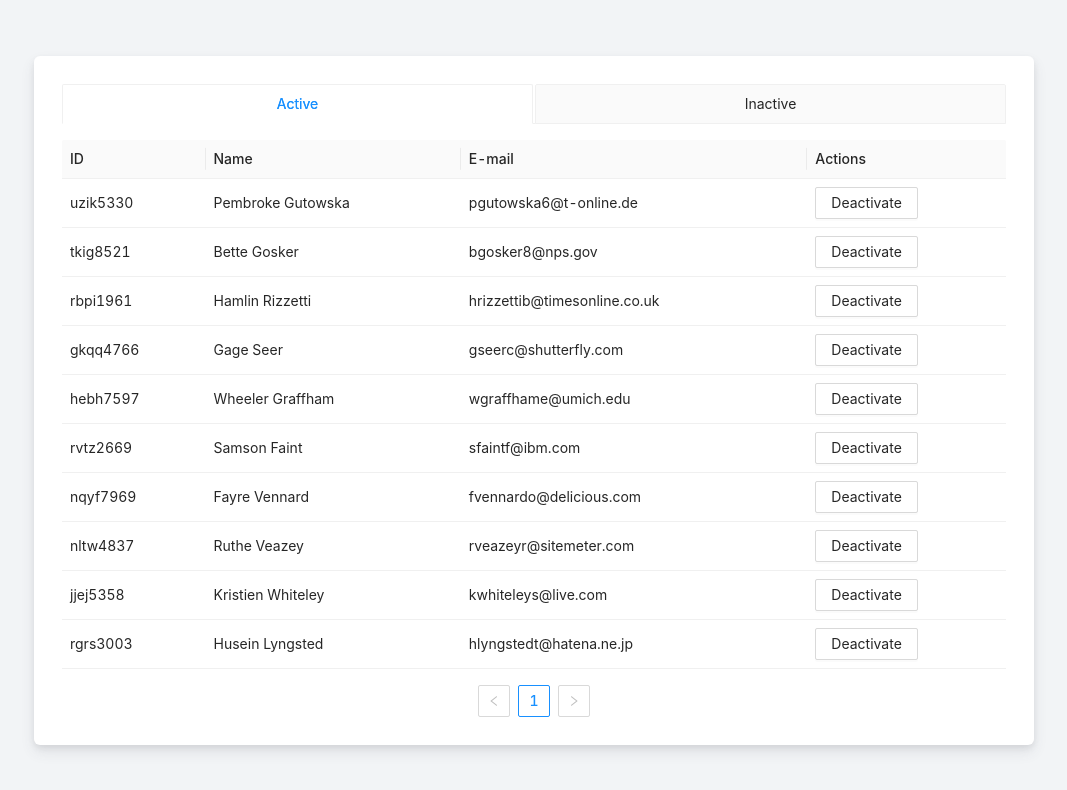
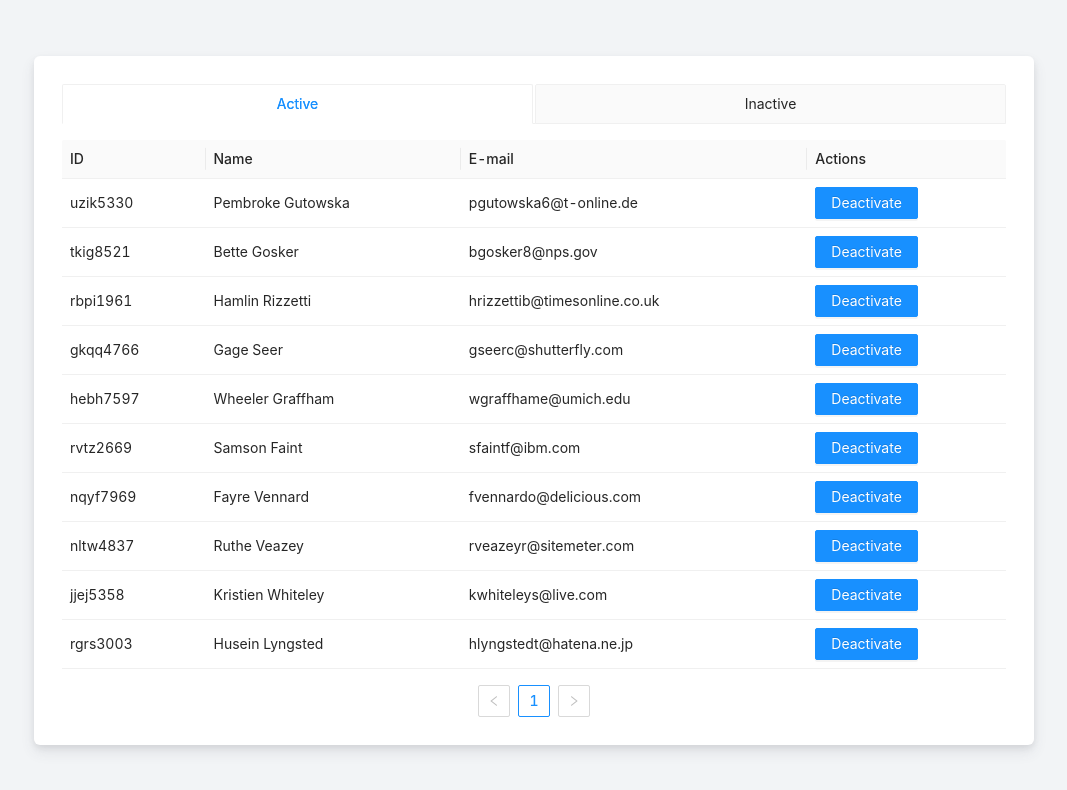
Before and after one commit to woriwori/react-storybook-toy-project, a Next.js app in the folder client/: page /users in a window 1280 px wide. Shown: the top 790 px of the page, without its empty margins (106-1173 px from the left). Built offline with nearby package versions, Linux system fonts and the light colour scheme.

Commit message:
change react component style

```diff
--- a/client/src/components/users/ChangeStatusButton.js
+++ b/client/src/components/users/ChangeStatusButton.js
@@ -14,7 +14,7 @@ const ChangeStatusButton = ({ status }) => {
 
   return (
     <div>
-      <Button type="default" onClick={() => setShowChangeStatusModal(true)}>
+      <Button type="primary" onClick={() => setShowChangeStatusModal(true)}>
         {statusChangeButtonText}
       </Button>
       <ChangeStatusModal
```
